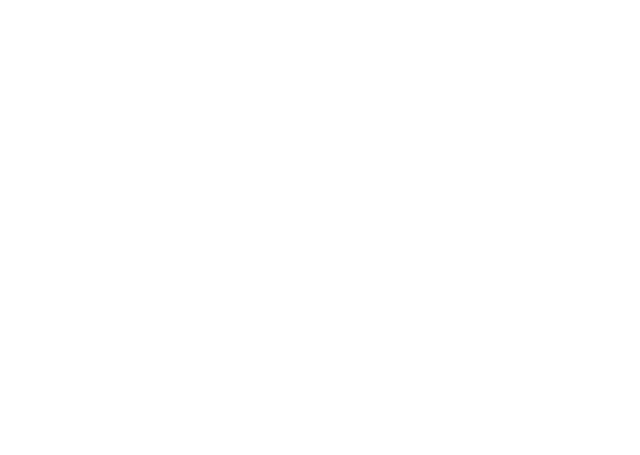
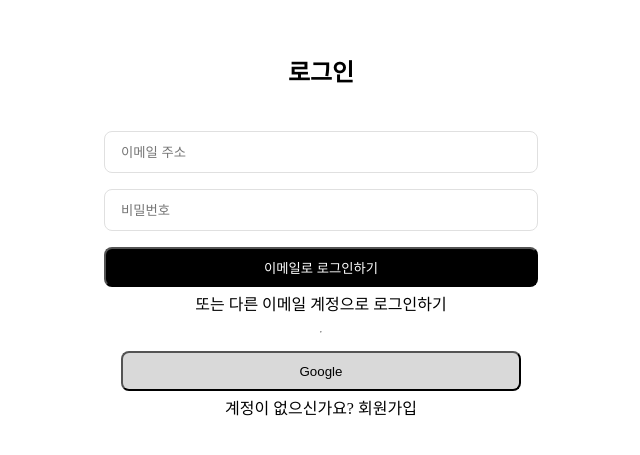
Before and after one commit to JOYmet33/outsourcing-project, a React (Vite) app: page /sign_in in a window 1280 px wide. Before the commit this address had no page. Shown: the part 145-600 px from the top of the page, without its empty margins (319-959 px from the left). Built offline with nearby package versions, Linux system fonts and the light colour scheme.

Commit message:
Add: SignUp.jsx - unconneted supabase

```diff
--- a/src/App.jsx
+++ b/src/App.jsx
@@ -1,6 +1,8 @@
 import { BrowserRouter, Route, Routes } from "react-router-dom";
 import Home from "./pages/Home";
 import GlobalStyle from "../style/GlobalStyle";
+import SignIn from "./pages/SignIn";
+import SignUp from "./pages/SignUp";
 
 const App = () => {
   return (
@@ -9,6 +11,8 @@ const App = () => {
       <BrowserRouter>
         <Routes>
           <Route path="/" element={<Home />} />
+          <Route path="/sign_in" element={<SignIn />} />
+          <Route path="/sign_up" element={<SignUp />} />
         </Routes>
       </BrowserRouter>
     </>
--- /dev/null
+++ b/src/components/SignIn/SgnIn.styled.jsx
@@ -0,0 +1,66 @@
+import styled from "styled-components";
+
+export const SignContainer = styled.div`
+  display: flex;
+  flex-direction: column;
+  align-items: center;
+  padding: 0px;
+  margin: 200px auto;
+  gap: 10px;
+
+  position: relative;
+  width: 400px;
+  height: 372px;
+`;
+
+export const SignH1 = styled.p`
+  font-family: "Inter";
+  font-style: normal;
+  font-weight: 600;
+  font-size: 24px;
+  line-height: 150%;
+
+  margin-bottom: 30px;
+
+  color: #000000;
+`;
+
+export const SignForm = styled.div`
+  display: flex;
+  flex-direction: column;
+  align-items: flex-start;
+  justify-content: center;
+  gap: 16px;
+`;
+
+export const SignInput = styled.input`
+  padding: 0% 16px;
+
+  width: 400px;
+  height: 40px;
+
+  background: #ffffff;
+  border: 1px solid #e0e0e0;
+  border-radius: 8px;
+`;
+
+export const SignButton = styled.button`
+  padding: 0px 16px;
+  gap: 8px;
+
+  width: 100%;
+  height: 40px;
+
+  background: #000000;
+  border-radius: 8px;
+
+  color: white;
+`;
+
+export const SignGoogleButton = styled.button`
+  width: 100%;
+  height: 40px;
+
+  background: #d9d9d9;
+  border-radius: 8px;
+`;
--- a/src/lib/api/auth.js
+++ b/src/lib/api/auth.js
@@ -1 +1,35 @@
-// 로그인, 회원가입 관련
+import axios from "axios";
+
+const AUTH_API_HOST = "https://moneyfulpublicpolicy.co.kr";
+
+// 회원가입
+export const register = async ({ email, password, nickname }) => {
+  try {
+    const response = await axios.post(`${AUTH_API_HOST}/register`, {
+      email: email,
+      password: password,
+      nickname: nickname,
+    });
+    //accessToken 로컬스토리지에 저장하기
+    localStorage.setItem("accessToken", response.data.accessToken);
+    return response.data;
+  } catch (error) {
+    console.log(error?.response?.data?.message);
+    alert(error?.response?.data?.message);
+  }
+};
+
+// 로그인
+export const logIn = async ({ email, password }) => {
+  try {
+    const response = await axios.post(`${AUTH_API_HOST}/login?expiresIn=60m`, {
+      email: email,
+      password: password,
+    });
+    localStorage.setItem("accessToken", response.data.accessToken);
+    return response.data;
+  } catch (error) {
+    console.log(error?.response?.data?.message);
+    alert(error?.response?.data?.message);
+  }
+};
--- a/src/pages/SignIn.jsx
+++ b/src/pages/SignIn.jsx
@@ -1,5 +1,44 @@
+// import {Link} from react-router-dom
+
+import { useState } from "react";
+import {
+  SignContainer,
+  SignH1,
+  SignForm,
+  SignInput,
+  SignButton,
+  SignGoogleButton,
+} from "../components/SignIn/SgnIn.styled";
+
 const SignIn = () => {
-  return <div>SignIn</div>;
+  const [email, setEmail] = useState("");
+  const [password, setPassword] = useState("");
+  const [user, setUser] = useState({
+    email: "example@email.com",
+    password: "example1234",
+  });
+
+  return (
+    <SignContainer>
+      <SignH1>로그인</SignH1>
+      <SignForm onSubmit={() => {}}>
+        <SignInput type="email" placeholder="이메일 주소" value={email} onChange={(e) => setEmail(e.target.value)} />
+        <SignInput
+          type="password"
+          placeholder="비밀번호"
+          value={password}
+          onChange={(e) => setPassword(e.target.value)}
+        />
+        <SignButton>이메일로 로그인하기</SignButton>
+      </SignForm>
+      또는 다른 이메일 계정으로 로그인하기
+      <hr />
+      <SignGoogleButton>Google</SignGoogleButton>
+      <p>
+        계정이 없으신가요? <span>회원가입</span>
+      </p>
+    </SignContainer>
+  );
 };
 
 export default SignIn;
--- /dev/null
+++ b/src/pages/SignUp.jsx
@@ -0,0 +1,60 @@
+import { useState } from "react";
+import { SignContainer, SignH1, SignForm, SignInput, SignButton } from "../components/SignIn/SgnIn.styled";
+import { register } from "../lib/api/auth";
+import { useNavigate } from "react-router-dom";
+
+const SignUp = () => {
+  const [email, setEmail] = useState("");
+  const [password, setPassword] = useState("");
+  const [nickname, setNickname] = useState("");
+
+  const navigate = useNavigate();
+
+  const handleSignUp = async () => {
+    // 회원가입 유효성 검사
+    if (email.length < 3 || email.length > 10) {
+      alert("아이디는 3글자~10글자만 가능합니다.");
+      return;
+    }
+    if (password.length < 3 || password.length > 15) {
+      alert("비밀번호는 3글자~10글자만 가능합니다.");
+      return;
+    }
+    if (nickname.length < 3 || nickname.length > 10) {
+      alert("닉네임은 3글자~10글자만 가능합니다.");
+      return;
+    }
+    // API 호출 코드
+    const response = await register({
+      email: email,
+      password: password,
+      nickname: nickname,
+    });
+    if (response) {
+      confirm("회원가입이 완료되었습니다.");
+      navigate("/sign_in");
+    }
+  };
+
+  return (
+    <SignContainer>
+      <SignH1>회원가입</SignH1>
+      <SignForm onSubmit={handleSignUp}>
+        <SignInput type="email" placeholder="이메일 주소" value={email} onChange={(e) => setEmail(e.target.value)} />
+        <SignInput
+          type="password"
+          placeholder="비밀번호"
+          value={password}
+          onChange={(e) => setPassword(e.target.value)}
+        />
+        <SignInput type="text" placeholder="닉네임" value={nickname} onChange={(e) => setNickname(e.target.value)} />
+        <SignButton>이메일로 회원가입하기</SignButton>
+      </SignForm>
+      {/* <p>
+        이미 계정이 있으신가요? <a herf={`${local}/sign_in`}>로그인</a>
+      </p> */}
+    </SignContainer>
+  );
+};
+
+export default SignUp;
```
